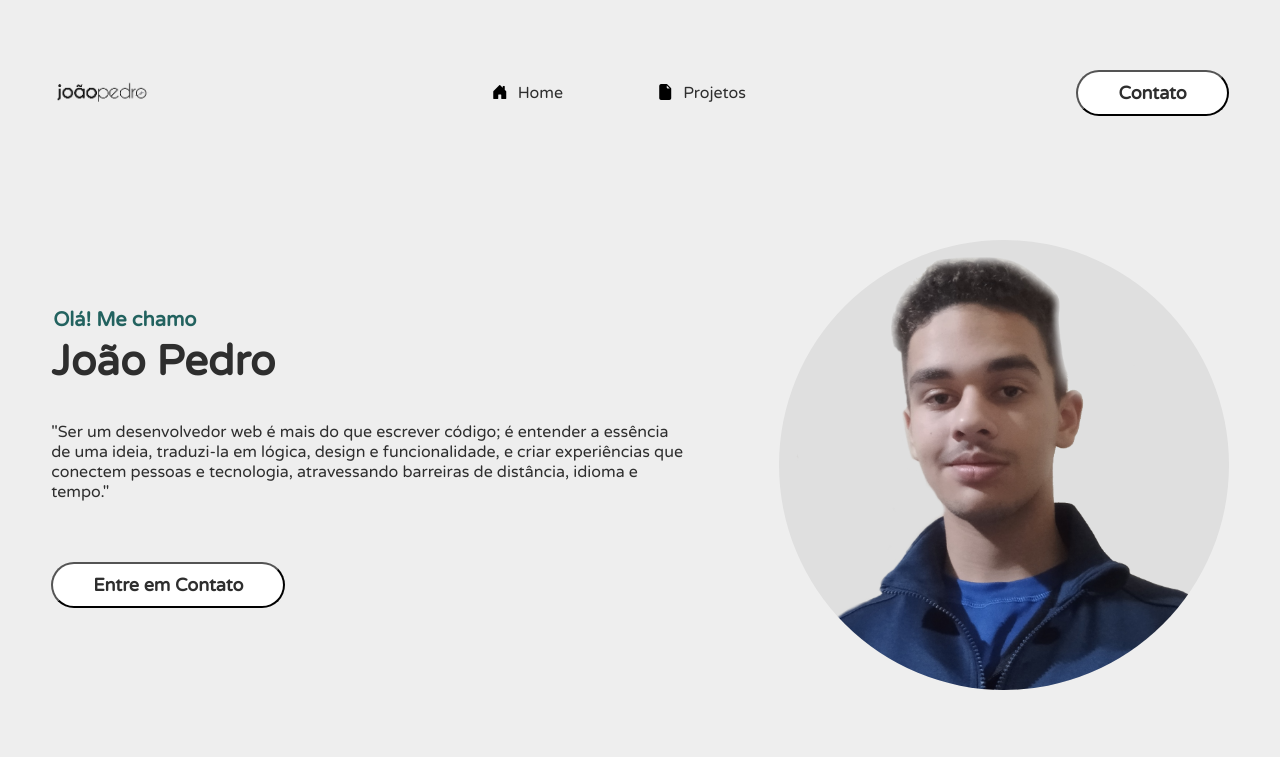
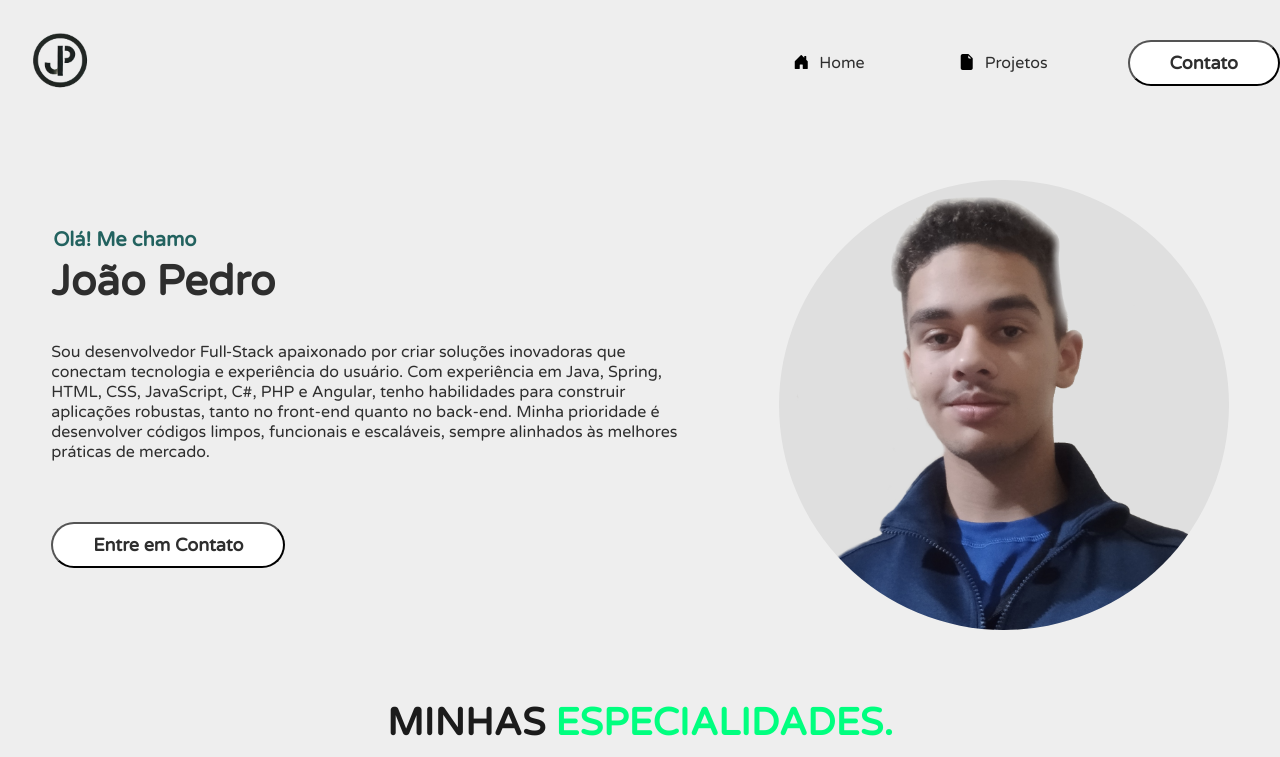
Before and after one commit to joaopedro00017/portifolio, a plain HTML site: page index.html in a window 1280 px wide. Shown: the top 757 px of the page. Drawn offline with nearby package versions, Linux system fonts and the light colour scheme.

Commit message:
Logo e navbar

```diff
--- a/index.html
+++ b/index.html
@@ -25,7 +25,7 @@
         <div class="interface">
             <div class="logo">
                 <a href="index.html">
-                    <img src="images/images.png" alt="Logo JP">
+                    <img src="images/Logo_JP_Oficial.png" alt="Logo JP">
                 </a>
             </div>
             <nav class="navegadorPaginasDesktop">
@@ -33,12 +33,13 @@
                     <li><i class="bi bi-house-door-fill"></i><a href="index.html">Home</a></li>
                     <li><i class="bi bi-file-earmark-fill"></i><a href="html/projetos.html">Projetos</a></li>
                 </ul>
+                <div class="JP_Contato">
+                    <a href="html/formulario.html">
+                        <button>Contato</button>
+                    </a>
+                </div>
             </nav>
-            <div class="JP_Contato">
-                <a href="html/formulario.html">
-                    <button>Contato</button>
-                </a>
-            </div>
+
 
             <div class="jp-abrir-menu" id="jp-menu">
                 <i class="bi bi-list"></i>
@@ -64,10 +65,13 @@
                     <div class="txt-topo-site">
                         <h3>Olá! Me chamo</h3>
                         <h1>João Pedro</h1>
-                        <p>
-                            "Ser um desenvolvedor web é mais do que escrever código; é entender a essência de uma ideia,
-                            traduzi-la em lógica, design e funcionalidade, e criar experiências que conectem pessoas e
-                            tecnologia, atravessando barreiras de distância, idioma e tempo."</p><br>
+                        <p>Sou desenvolvedor Full-Stack apaixonado por criar soluções inovadoras que conectam tecnologia
+                            e experiência do usuário.
+                            Com experiência em Java, Spring, HTML, CSS, JavaScript, C#, PHP e Angular, tenho habilidades
+                            para construir aplicações robustas,
+                            tanto no front-end quanto no back-end.
+                            Minha prioridade é desenvolver códigos limpos, funcionais e escaláveis, sempre alinhados às
+                            melhores práticas de mercado.</p><br>
                         <div class="JP_Contato">
                             <a href="html/formulario.html">
                                 <button>Entre em Contato</button>
@@ -153,7 +157,8 @@
                         <div class="overlay"><a href="https://joaopedro00017.github.io/SenaiCTTIT/">SenaiCTTI</a></div>
                     </div>
                     <div class="img-port" style="background-image: url(images/Velha.png);">
-                        <div class="overlay"><a href="http://joaopedro00017.github.io/JogoDaVelha/">Jogo da Velha Ballon d'or</a></div>
+                        <div class="overlay"><a href="http://joaopedro00017.github.io/JogoDaVelha/">Jogo da Velha Ballon
+                                d'or</a></div>
                     </div>
                 </div>
             </div>
@@ -179,7 +184,7 @@
             <div class="line-footer">
                 <div class="flex">
                     <div class="logo-footer">
-                        <img src="images/jogojpbranca.png" alt="JP_Logo">
+                        <img src="images/Logo_JP_Oficial_branca.png" alt="JP_Logo">
                     </div>
                     <div class="JP-social">
                         <a href="https://www.instagram.com/jaopedrodia017/?__pwa=1"><button><i
@@ -202,4 +207,5 @@
     </footer>
     <script src="js/menu.js" defer></script>
 </body>
+
 </html>
--- a/style.css
+++ b/style.css
@@ -50,19 +50,16 @@ span {
 
 /* Estilo do Cabeçario */
 
-header {
-    padding: 40px 4%;
-}
-
 header>.interface {
     display: flex;
     align-items: center;
     justify-content: space-between;
+    flex-wrap: nowrap;
 }
 
 header .logo img {
-    width: 100px;
-    height: 100px;
+    width: 120px;
+    height: 120px;
     transition: .2s;
 }
 
@@ -100,6 +97,21 @@ header nav ul li {
 }
 
 .JP_Contato button:hover {
+    box-shadow: 0px 0px 8px #1b1b1b;
+    transform: scale(1.05);
+}
+
+header .navegadorPaginasDesktop {
+    display: flex;
+    align-items: center;
+    gap: 20px;
+}
+
+header .JP_Contato {
+    margin-left: 20px;
+}
+
+header .JP_Contato button:hover {
     box-shadow: 0px 0px 8px #1b1b1b;
     transform: scale(1.05);
 }
```
Also changed, not shown: images/Captura de tela 2024-11-27 104119.png (deleted), images/IMG_20241011_101201_1.png (deleted), images/JPFOTO.jpg (deleted), images/JPFOTO01.jpg (deleted), images/JPFoto.png (deleted), images/JP_logo3.png (deleted), images/Jp Letter Logo Design Vector_ vector de stock (libre de regalías) 755777119 _ Shutterstock.jpg (deleted), images/Logo_JP_Oficial.png (added), images/Logo_JP_Oficial_branca.png (added), images/images.png (deleted), images/jogojpbranca.png (deleted), images/senaiCtti.png (deleted), images/site.png (deleted).
